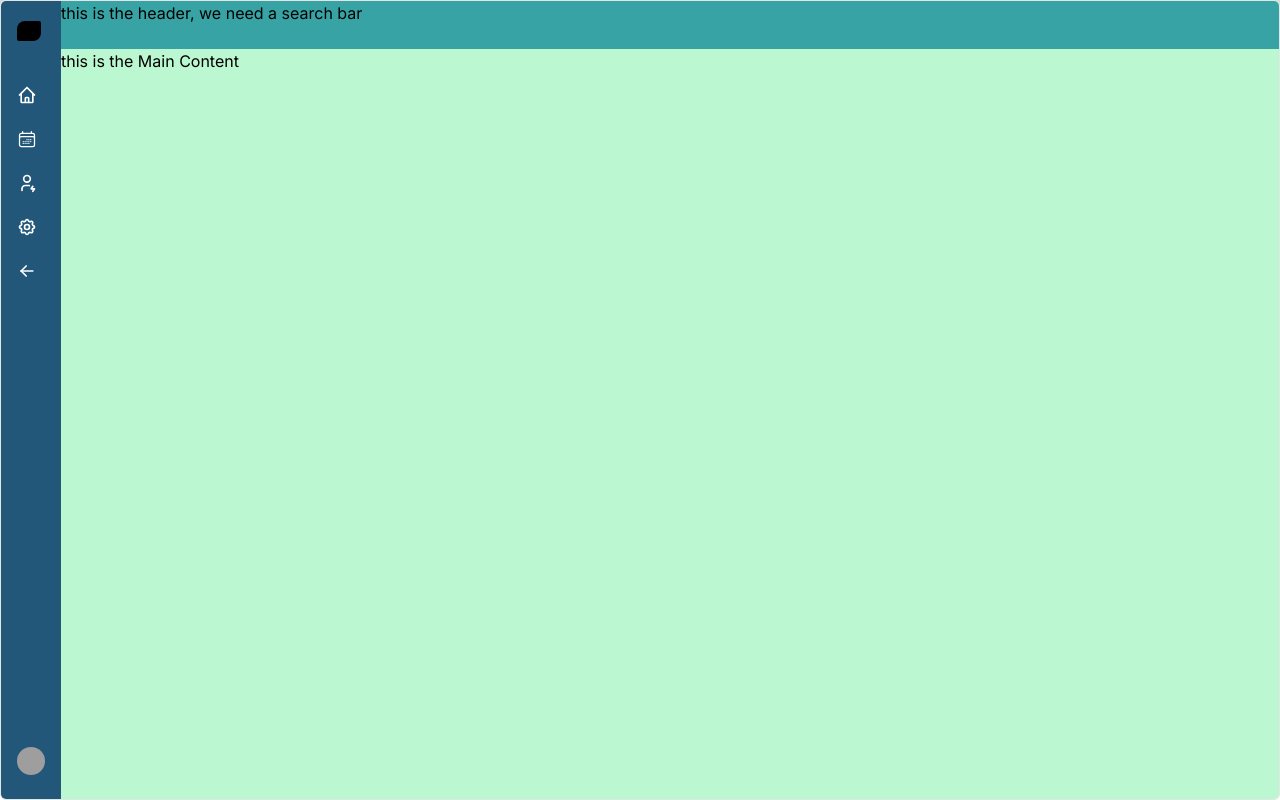
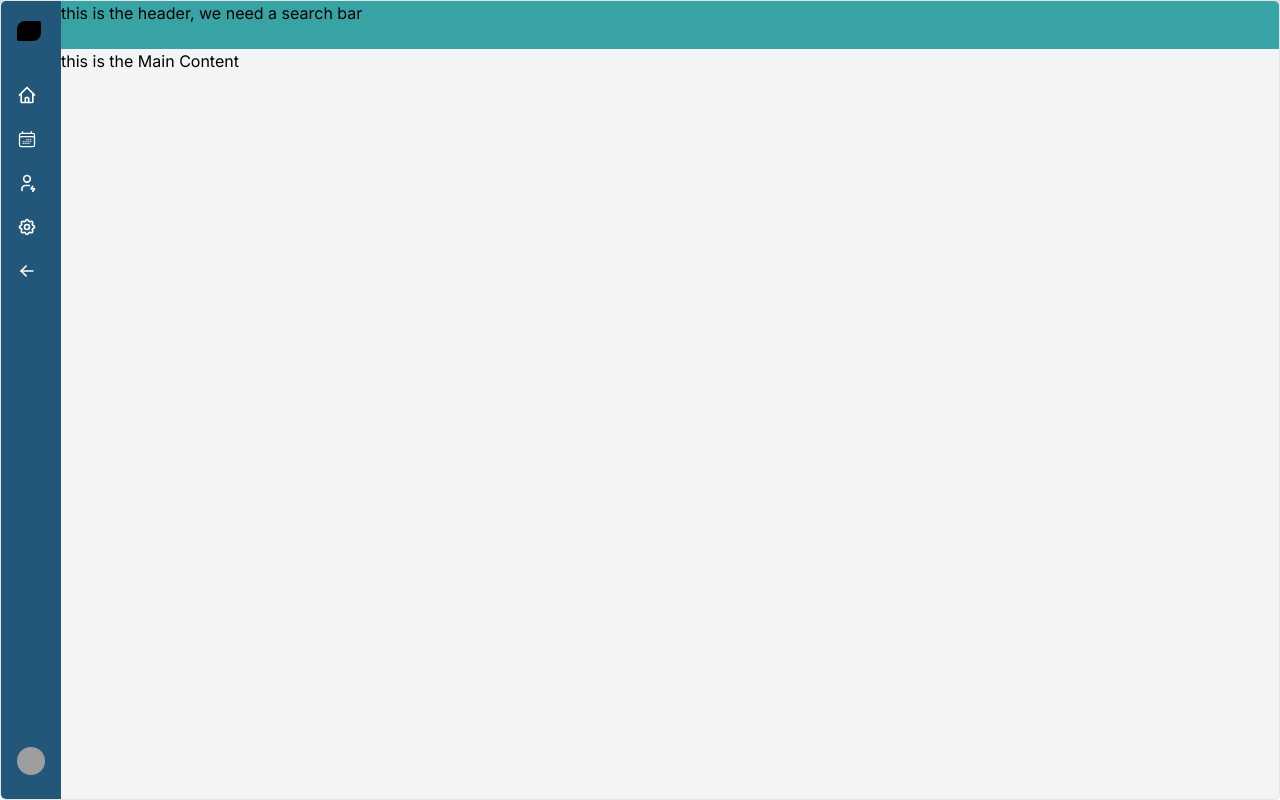
Before and after one commit to sherrii-Xia/pet-App, a Next.js app in the folder demo-side-bar/: page / in a window 1280 px wide. Built offline with nearby package versions, Linux system fonts and the light colour scheme; grey boxes are pictures that could not be loaded.

Commit message:
fixed everything

```diff
--- a/demo-side-bar/app/_components/MyDashboard.tsx
+++ b/demo-side-bar/app/_components/MyDashboard.tsx
@@ -2,7 +2,7 @@
 
 function MainContent() {
   return (
-    <div className="flex-1 bg-green-200">
+    <div className="flex-1 ">
         <Header></Header>
       <h1>this is the Main Content </h1>{" "}
     </div>
```
